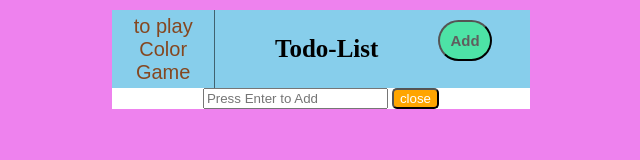
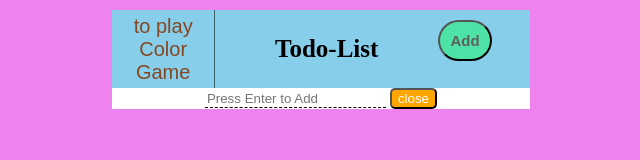
Before and after one commit to salmanfarsy/Todo-List, a plain HTML site: page index.html in a window 1280 px wide. Both pictures are taken after a click on the button "Add". Shown: the full height of the page, 338-978 px from the left. Drawn offline with Linux system fonts and the light colour scheme.

Commit message:
small chages

```diff
--- a/style.css
+++ b/style.css
@@ -80,6 +80,11 @@ li:nth-child(odd) { background: white; }
   margin-bottom: 25px;
   animation: fade-slide-in 0.3s ease-out forwards;
 }
+input{
+  outline: none;
+  border: none;
+  border-bottom: 1px black dashed;
+}
 .play{
   padding: 0;
   font-size: 20px;
```
